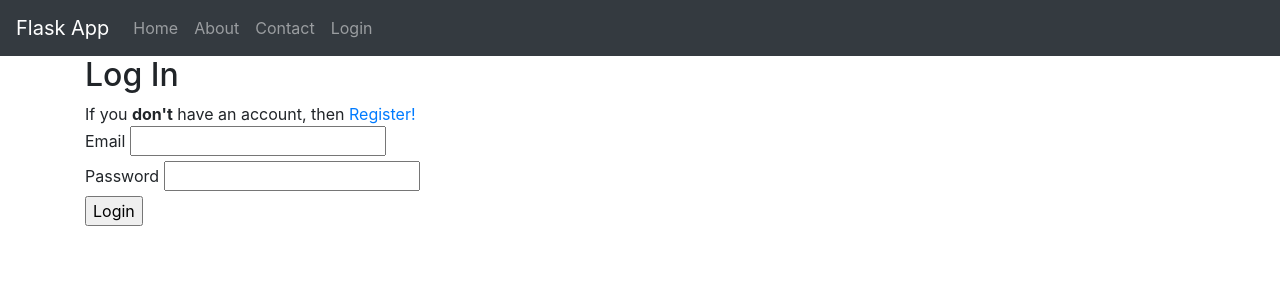
After one commit to shinmm/news-togo, a Flask app: page /login in a window 1280 px wide. The commit adds this page. Shown: the top 300 px of the page. Run offline with Flask 2, Linux system fonts and the light colour scheme; some libraries are stand-ins or nearby versions.

Commit message:
Implement user model with login form. update templates and routes

```diff
--- /dev/null
+++ b/app/forms.py
@@ -0,0 +1,16 @@
+from flask_wtf import FlaskForm
+from wtforms import StringField, PasswordField, SubmitField, BooleanField
+from wtforms.validators import DataRequired, Length, Email, EqualTo, ValidationError
+from flask_login import current_user
+
+from app.models import User
+
+class LoginForm(FlaskForm):
+    email = StringField('Email', validators=[DataRequired()])
+    password = PasswordField('Password', validators=[DataRequired()])
+    submit = SubmitField('Login')
+
+    def validate_email(self, email):
+        useremail = User.query.filter_by(email=email.data).first()
+        if useremail is  None:
+            raise ValidationError('Email does not exist')
--- a/app/routes.py
+++ b/app/routes.py
@@ -1,5 +1,9 @@
-from flask import render_template
-from app import app
+from app import app,db, bcrypt
+from flask import render_template, url_for, redirect, request
+from flask_login import login_user, current_user, logout_user, login_required
+from app.models import User
+from app.forms import LoginForm
+
 
 @app.route('/')
 def index():
@@ -13,3 +17,19 @@ def about():
 @app.route("/contact")
 def contact():
     return render_template('contact.html', title='Contact Me')
+
+@app.route("/login", methods=['GET', 'POST'])
+def login():
+    if current_user.is_authenticated:
+        return redirect(url_for('index'))
+
+    form = LoginForm()
+    if form.validate_on_submit():
+        print('In here')
+        user = User.query.filter_by(email=form.email.data).first()
+
+        if user is not None and bcrypt.check_password_hash(user.password, form.password.data):
+            login_user(user)
+            return redirect(url_for('index'))
+    print('ass')
+    return render_template('login.html', title='Login', form=form)
--- a/app/templates/base.html
+++ b/app/templates/base.html
@@ -37,12 +37,21 @@
                     <li class="nav-item">
                         <a href={{ url_for('contact') }} class="nav-link">Contact</a>
                     </li>
+                    <li class="nav-item">
+                        <a href={{ url_for('login') }} class="nav-link">Login</a>
+                    </li>
                 </ul>
 
             </div>
         </nav>
     </header>
-
+    <div>
+      {% if current_user.is_authenticated %}
+          <div>
+              <h3>{{ current_user.username }}'s session</h3>
+          </div>
+      {% endif %}
+    </div>
     <main class="container">
         <div class="row">
             <div class="col-md-8">
--- a/app/templates/index.html
+++ b/app/templates/index.html
@@ -2,5 +2,9 @@
 {% block content %}
     <div>
         <h1>Home Page</h1>
+        <h2>{{ current_user.name }}</h2>
     </div>
 {% endblock %}
+{% if current_user.is_authenticated %}
+  Hi {{ current_user.name }}!
+{% endif %}
--- /dev/null
+++ b/app/templates/login.html
@@ -0,0 +1,32 @@
+{% extends "base.html" %}
+{% block content %}
+    <div>
+        <h2>Log In</h2>
+    </div>
+    <div>
+        If you <b>don't</b> have an account, then <a href='www.google.com' }}>Register!</a>
+    </div>
+    <div>
+        <form action="" method="post">
+            {{ form.csrf_token }}
+            <div>
+                {{ form.email.label}}
+                {{ form.email }}
+                {% if form.email.errors %}
+                <div>
+                    {% for error in form.email.errors %}
+                        <span>{{ error }}</span>
+                    {% endfor %}
+                </div>
+            {% endif %}
+            </div>
+            <div>
+                {{ form.password.label }}
+                {{ form.password }}
+            </div>
+            <div>
+                {{ form.submit }}
+            </div>
+        </form>
+    </div>
+{% endblock %}
```
Also changed, not shown: app/__init__.py (+10 -0 lines), app/models.py (+7 -1 lines), app/users.db, 2 other files.
